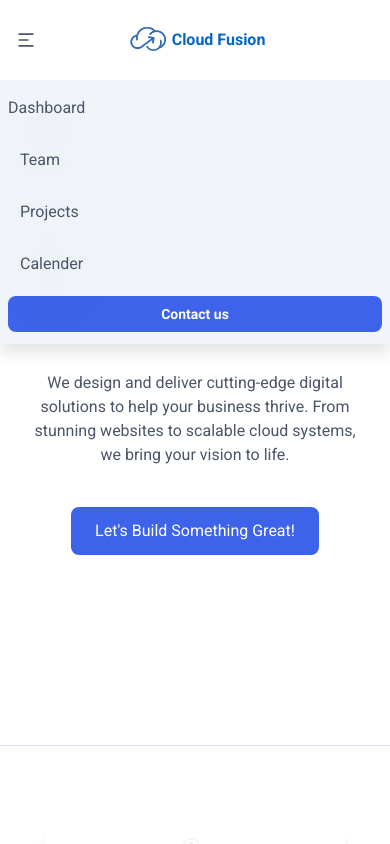
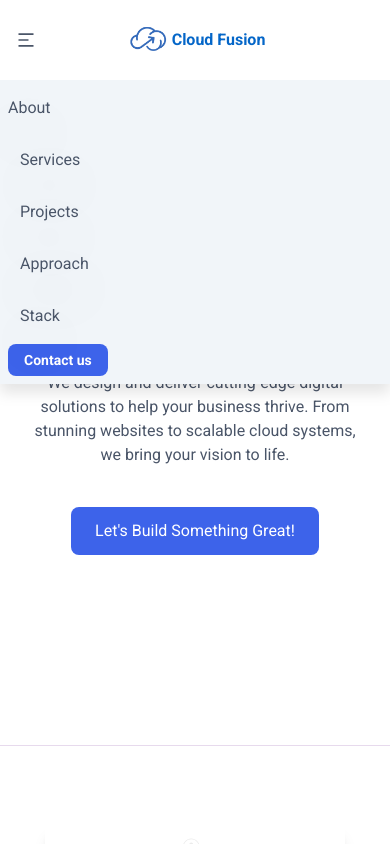
Before and after one commit to Arunk-002/CloudFusion, a React (Vite) app: page / in a window 390 px wide. Both pictures are taken after a click on the button "Open main menu". Shown: the top 844 px of the page. Built offline with nearby package versions, Linux system fonts and the light colour scheme.

Commit message:
made some updates

```diff
--- a/src/components/Navbar.jsx
+++ b/src/components/Navbar.jsx
@@ -86,33 +86,39 @@ export default function Navbar() {
         >
           <div className="space-y-3 px-2 pt-2 pb-3">
             <a
-              href="#"
+              href="#about"
               className="block rounded-md px- py-2 text-base font-medium text-[#4A5568] drop-shadow-2xl"
             >
-              Dashboard
+              About
             </a>
             <a
-              href="#"
+              href="#service"
               className="block rounded-md px-3 py-2 text-base font-medium text-[#4A5568] drop-shadow-2xl"
             >
-              Team
+              Services
             </a>
             <a
-              href="#"
+              href="#projects"
               className="block rounded-md px-3 py-2 text-base font-medium text-[#4A5568] drop-shadow-2xl"
             >
               Projects
             </a>
             <a
-              href="#"
+              href="#approach"
               className="block rounded-md px-3 py-2 text-base font-medium text-[#4A5568] drop-shadow-2xl"
             >
-              Calender
+              Approach
+            </a>
+            <a
+              href="#stack"
+              className="block rounded-md px-3 py-2 text-base font-medium text-[#4A5568] drop-shadow-2xl"
+            >
+              Stack
             </a>
 
-            <button className=" cursor-pointer w-full bg-[#3D63EA]  font-semibold text-sm text-white px-4 md:px-6 py-2 rounded-lg">
+            <a href="#contact" className=" cursor-pointer w-full bg-[#3D63EA]  font-semibold text-sm text-white px-4 md:px-6 py-2 rounded-lg">
               Contact us
-            </button>
+            </a>
           </div>
         </div>
       </nav>
--- a/src/components/Projects.jsx
+++ b/src/components/Projects.jsx
@@ -54,14 +54,14 @@ const Projects = () => {
             <div className="absolute inset-0 group-hover:bg-black/70 transition-all duration-300"></div>
 
             {/* Content (Initially Hidden) */}
-            <div className="relative opacity-0 p-6 h-full w-full flex flex-col justify-center items-center text-white translate-y-5 group-hover:opacity-100 group-hover:translate-y-0 transition-all duration-300 text-center">
+            <div className="relative sm:opacity-0 p-6 h-full w-full flex flex-col justify-center items-center text-white translate-y-5 group-hover:opacity-100 group-hover:translate-y-0 transition-all duration-300 text-center">
               <p className="text-xl font-semibold">{p.name}</p>
               <p className="text-gray-300 mt-2">{p.description}</p>
               <div className="flex gap-4 mt-4 absolute right-5 bottom-[10px]">
                 {p.links.map((l, i) => (
                   <a
                     key={i}
-                    className="py-2 px-4 rounded-md flex gap-2 items-center text-white hover:text-blue-300 transition"
+                    className="py-2 px-4   text-black/30 rounded-md flex gap-2 items-center  hover:text-blue-300 transition"
                     href={l.link}
                     target="_blank"
                   >
--- a/src/components/Services.jsx
+++ b/src/components/Services.jsx
@@ -31,7 +31,7 @@ function Services() {
             At Cloud Fusion, we specialize in delivering innovative digital solutions to help you elevate your digital realm. Explore our services below:
           </p>
         </div>
-        <div className="grid grid-cols-1 md:grid-cols-2 lg:grid-cols-3 gap-8 w-full max-w-[1400px] px-4">
+        <div className="grid grid-cols-1 place-items-center  md:grid-cols-2 lg:grid-cols-3 gap-8 w-full max-w-[1400px] px-4">
           {servicesData.map((service, index) => (
             <div
               key={index}
```
